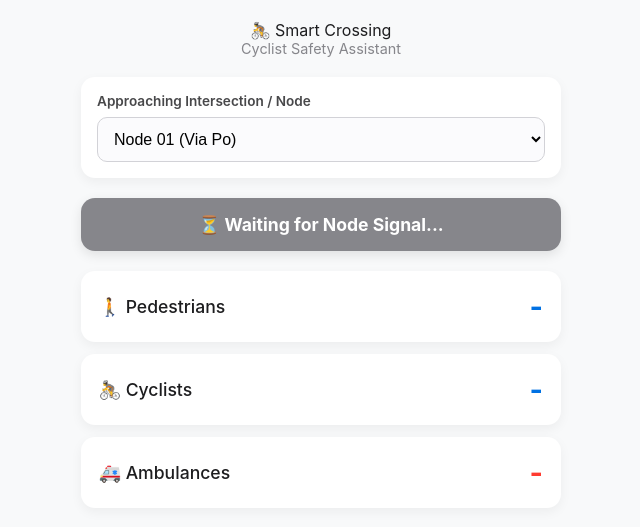
After one commit to Mic-Hub-ux/HackTurin_2026, a Flask app: page /cyclist in a window 1280 px wide. The commit adds this page. Shown: the top 527 px of the page, without its empty margins (319-959 px from the left). Run offline with Flask 3, Linux system fonts and the light colour scheme.

Commit message:
creation of cyclist.html and relative serving API

```diff
--- a/src/server/server.py
+++ b/src/server/server.py
@@ -12,20 +12,19 @@ def home():
   return render_template("index.html")
 
 
+@app.route("/cyclist", methods=["GET"])
+def cyclist_view():
+  return render_template("cyclist.html")
+
+
 @app.route("/api/traffic", methods=["POST"])
 def receive_traffic_data():
-  """Endpoint API per ricevere i dati dai nodi smart crossing (peer).
-
-  Attende un JSON strutturato così: { "node_id": "node_01", "coordinates": {"lat":
-  45.0703, "lon": 7.6869}, "counts": {"pedestrians": 12, "cyclists": 5,
-  "ambulances": 1} }
-  """
+  """Endpoint API per ricevere i dati dai nodi smart crossing (peer)."""
   data = request.get_json()
 
   if not data:
     return jsonify({"error": "Invalid JSON or missing payload"}), 400
 
-  # Estraiamo i campi principali
   node_id = data.get("node_id")
   coordinates = data.get("coordinates")
   counts = data.get("counts")
@@ -33,13 +32,24 @@ def receive_traffic_data():
   if not node_id or not counts:
     return jsonify({"error": "Missing required fields (node_id or counts)"}), 400
 
-  # Salviamo il record ricevuto (in un caso reale andrebbe su un DB persistente)
-  record = {
-      "node_id": node_id,
-      "coordinates": coordinates,
-      "counts": counts,
-  }
-  traffic_data_store.append(record)
+  # Check if the node already exists in our store
+  existing_node = next(
+      (item for item in traffic_data_store if item["node_id"] == node_id), None
+  )
+
+  if existing_node:
+    # Update existing node's data with the latest payload
+    if coordinates:
+      existing_node["coordinates"] = coordinates
+    existing_node["counts"] = counts
+  else:
+    # Add a new record if it doesn't exist yet
+    record = {
+        "node_id": node_id,
+        "coordinates": coordinates,
+        "counts": counts,
+    }
+    traffic_data_store.append(record)
 
   print(f"[DATA RECEIVED] From Node {node_id}: {counts}")
 
@@ -47,7 +57,7 @@ def receive_traffic_data():
       jsonify({
           "status": "success",
           "message": "Data recorded successfully",
-          "total_records_stored": len(traffic_data_store),
+          "total_active_nodes": len(traffic_data_store),
       }),
       201,
   )
@@ -55,8 +65,21 @@ def receive_traffic_data():
 
 @app.route("/api/traffic", methods=["GET"])
 def get_traffic_data():
-  """Endpoint per restituire tutti i dati accumulati (utilizzabile per la heatmap)"""
+  """Endpoint per restituire tutti i dati accumulati (utilizzabile per la mappa)"""
   return jsonify(traffic_data_store), 200
+
+
+@app.route("/api/traffic/<node_id>", methods=["GET"])
+def get_node_traffic(node_id):
+  """API endpoint to fetch the latest traffic data for a specific node/intersection."""
+  node_data = next(
+      (item for item in traffic_data_store if item["node_id"] == node_id), None
+  )
+
+  if not node_data:
+    return jsonify({"error": f"Node '{node_id}' not found or inactive"}), 404
+
+  return jsonify(node_data), 200
 
 
 if __name__ == "__main__":
--- /dev/null
+++ b/src/server/templates/cyclist.html
@@ -0,0 +1,185 @@
+<!DOCTYPE html>
+<html lang="en">
+<head>
+    <meta charset="UTF-8">
+    <meta name="viewport" content="width=device-width, initial-scale=1.0">
+    <title>Smart Crossing - Cyclist View</title>
+    <style>
+        body {
+            margin: 0;
+            padding: 20px;
+            font-family: -apple-system, BlinkMacSystemFont, "Segoe UI", Roboto, Helvetica, Arial, sans-serif;
+            background-color: #f8f9fa;
+            color: #1d1d1f;
+            display: flex;
+            flex-direction: column;
+            align-items: center;
+        }
+        .container {
+            width: 100%;
+            max-width: 480px;
+            display: flex;
+            flex-direction: column;
+            gap: 20px;
+        }
+        header {
+            text-align: center;
+        }
+        h1 {
+            font-size: 1.5rem;
+            margin: 0 0 5px 0;
+            color: #1d1d1f;
+        }
+        .subtitle {
+            font-size: 0.9rem;
+            color: #86868b;
+        }
+        .node-select-box {
+            background: #ffffff;
+            padding: 16px;
+            border-radius: 14px;
+            box-shadow: 0 4px 12px rgba(0,0,0,0.05);
+            display: flex;
+            flex-direction: column;
+            gap: 8px;
+        }
+        label {
+            font-size: 0.85rem;
+            font-weight: 600;
+            color: #48484a;
+        }
+        select {
+            padding: 12px;
+            border: 1px solid #d2d2d7;
+            border-radius: 10px;
+            font-size: 1rem;
+            background: #fbfbfd;
+            outline: none;
+        }
+        /* Safety Alert Banner */
+        #alertBanner {
+            background: #34c759; /* Default Safe Green */
+            color: white;
+            padding: 16px;
+            border-radius: 14px;
+            text-align: center;
+            font-weight: 700;
+            font-size: 1.1rem;
+            box-shadow: 0 4px 12px rgba(0,0,0,0.1);
+            transition: background-color 0.3s ease;
+        }
+        .metrics-grid {
+            display: grid;
+            grid-template-columns: 1fr;
+            gap: 12px;
+        }
+        .metric-card {
+            background: #ffffff;
+            padding: 18px;
+            border-radius: 14px;
+            box-shadow: 0 4px 12px rgba(0,0,0,0.05);
+            display: flex;
+            justify-content: space-between;
+            align-items: center;
+        }
+        .metric-title {
+            font-size: 1.1rem;
+            font-weight: 500;
+        }
+        .metric-value {
+            font-size: 1.8rem;
+            font-weight: 700;
+            color: #0071e3;
+        }
+    </style>
+</head>
+<body>
+
+    <div class="container">
+        <header>
+🚴 Smart Crossing
+            <div class="subtitle">Cyclist Safety Assistant</div>
+        </header>
+
+        <!-- Node Selector -->
+        <div class="node-select-box">
+            <label for="nodeSelect">Approaching Intersection / Node</label>
+            <select id="nodeSelect">
+                <option value="node_01">Node 01 (Via Po)</option>
+                <option value="node_02">Node 02 (Via Roma)</option>
+                <option value="node_03">Node 03 (Corso Vittorio)</option>
+                <option value="node_04">Node 04 (Piazza Castello)</option>
+            </select>
+        </div>
+
+        <!-- Dynamic Safety Alert Box -->
+        <div id="alertBanner">🟢 Approaching Safe</div>
+
+        <!-- Live Numbers Grid -->
+        <div class="metrics-grid">
+            <div class="metric-card">
+                <div class="metric-title">🚶 Pedestrians</div>
+                <div class="metric-value" id="valPedestrians">-</div>
+            </div>
+            <div class="metric-card">
+                <div class="metric-title">🚴 Cyclists</div>
+                <div class="metric-value" id="valCyclists">-</div>
+            </div>
+            <div class="metric-card">
+                <div class="metric-title">🚑 Ambulances</div>
+                <div class="metric-value" id="valAmbulances" style="color: #ff3b30;">-</div>
+            </div>
+        </div>
+    </div>
+
+    <script>
+        const nodeSelect = document.getElementById('nodeSelect');
+        const alertBanner = document.getElementById('alertBanner');
+        const valPedestrians = document.getElementById('valPedestrians');
+        const valCyclists = document.getElementById('valCyclists');
+        const valAmbulances = document.getElementById('valAmbulances');
+
+        function fetchNodeData() {
+            const selectedNode = nodeSelect.value;
+
+            fetch(`/api/traffic/${selectedNode}`)
+                .then(response => {
+                    if (!response.ok) {
+                        throw new Error("Node data unavailable");
+                    }
+                    return response.json();
+                })
+                .then(data => {
+                    const counts = data.counts;
+                    valPedestrians.textContent = counts.pedestrians;
+                    valCyclists.textContent = counts.cyclists;
+                    valAmbulances.textContent = counts.ambulances;
+
+                    // Safety Logic & Alert Generation
+                    if (counts.ambulances > 0) {
+                        alertBanner.style.backgroundColor = "#ff3b30"; // Red
+                        alertBanner.innerHTML = "🚨 WARNING: Ambulance Approaching!";
+                    } else if (counts.pedestrians > 12) {
+                        alertBanner.style.backgroundColor = "#ff9500"; // Orange
+                        alertBanner.innerHTML = "⚠️ Caution: High Pedestrian Traffic";
+                    } else {
+                        alertBanner.style.backgroundColor = "#34c759"; // Green
+                        alertBanner.innerHTML = "🟢 Intersection Clear / Safe";
+                    }
+                })
+                .catch(error => {
+                    alertBanner.style.backgroundColor = "#86868b";
+                    alertBanner.innerHTML = "⏳ Waiting for Node Signal...";
+                    valPedestrians.textContent = "-";
+                    valCyclists.textContent = "-";
+                    valAmbulances.textContent = "-";
+                });
+        }
+
+        // Poll every 1.5 seconds for instant updates
+        setInterval(fetchNodeData, 1500);
+        nodeSelect.addEventListener('change', fetchNodeData);
+        fetchNodeData();
+    </script>
+</body>
+</html>
```
Also changed, not shown: src/server/templates/index.html (line endings or trailing spaces).
